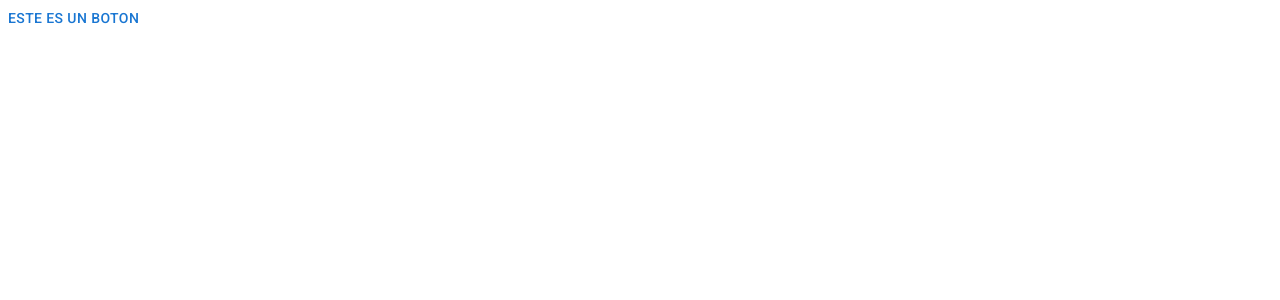
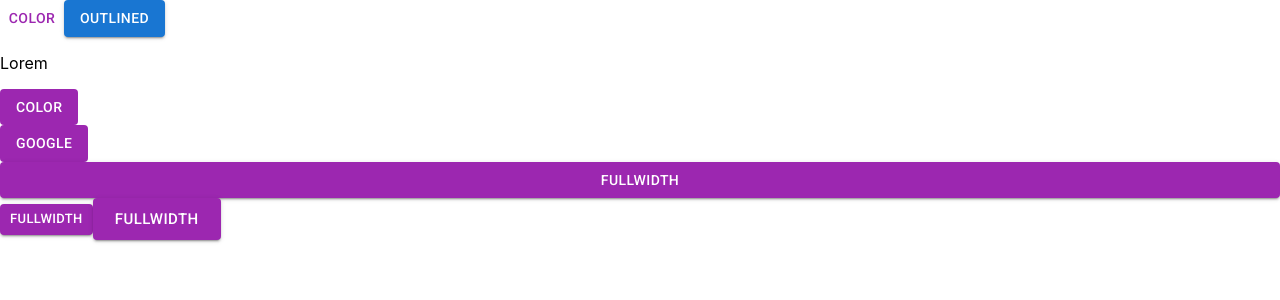
Before and after one commit to willluna/Curso_materialUI_react, a React (Create React App) app: page / in a window 1280 px wide. Shown: the top 300 px of the page. Built offline with nearby package versions, Linux system fonts and the light colour scheme.

Commit message:
Curso Material UI #02 Botones

```diff
--- a/src/App.jsx
+++ b/src/App.jsx
@@ -1,10 +1,65 @@
 import React from 'react';
-import { Button } from '@mui/material';
+import Button from '@mui/material/Button'
+
+
 
 function App() {
   return (
     <div>
-        <Button className='btn btn-primary'>Este es un boton</Button>
+      <Button color="secondary">
+        Color
+      </Button>
+
+      <Button
+      color="primary"
+      variant="contained"
+      >
+        Outlined
+      </Button>
+
+      <p>Lorem</p>
+
+      <Button
+      className='mt-2 mb-4'
+      color="secondary"
+      variant='contained'
+      disableElevation
+      >
+        Color
+      </Button>
+    <br></br>
+    <Button
+      color="secondary"
+      variant='contained'
+      href='https://google.com'
+      disableElevation
+      >
+        Google
+      </Button>
+
+      <Button
+      color="secondary"
+      variant='contained'
+      fullWidth
+      >
+        fullWidth
+      </Button>
+
+      <Button
+      color="secondary"
+      variant='contained'
+      size='small'
+      >
+        fullWidth
+      </Button>
+
+      <Button
+      color="secondary"
+      variant='contained'
+      size='large'
+      >
+        fullWidth
+      </Button>
     </div>
   );
 }
```
Also changed, not shown: 1 other file (tests, documents, lock files or other folders).
